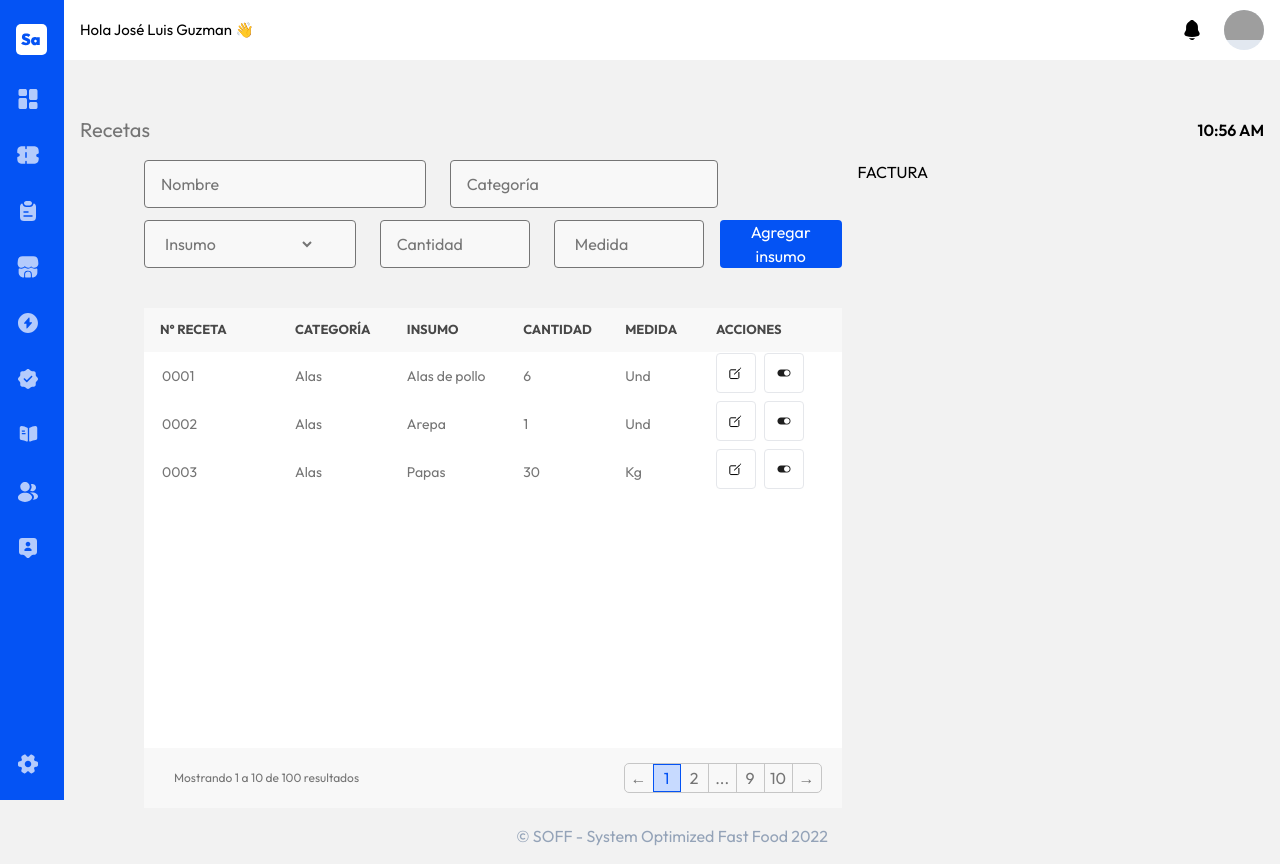
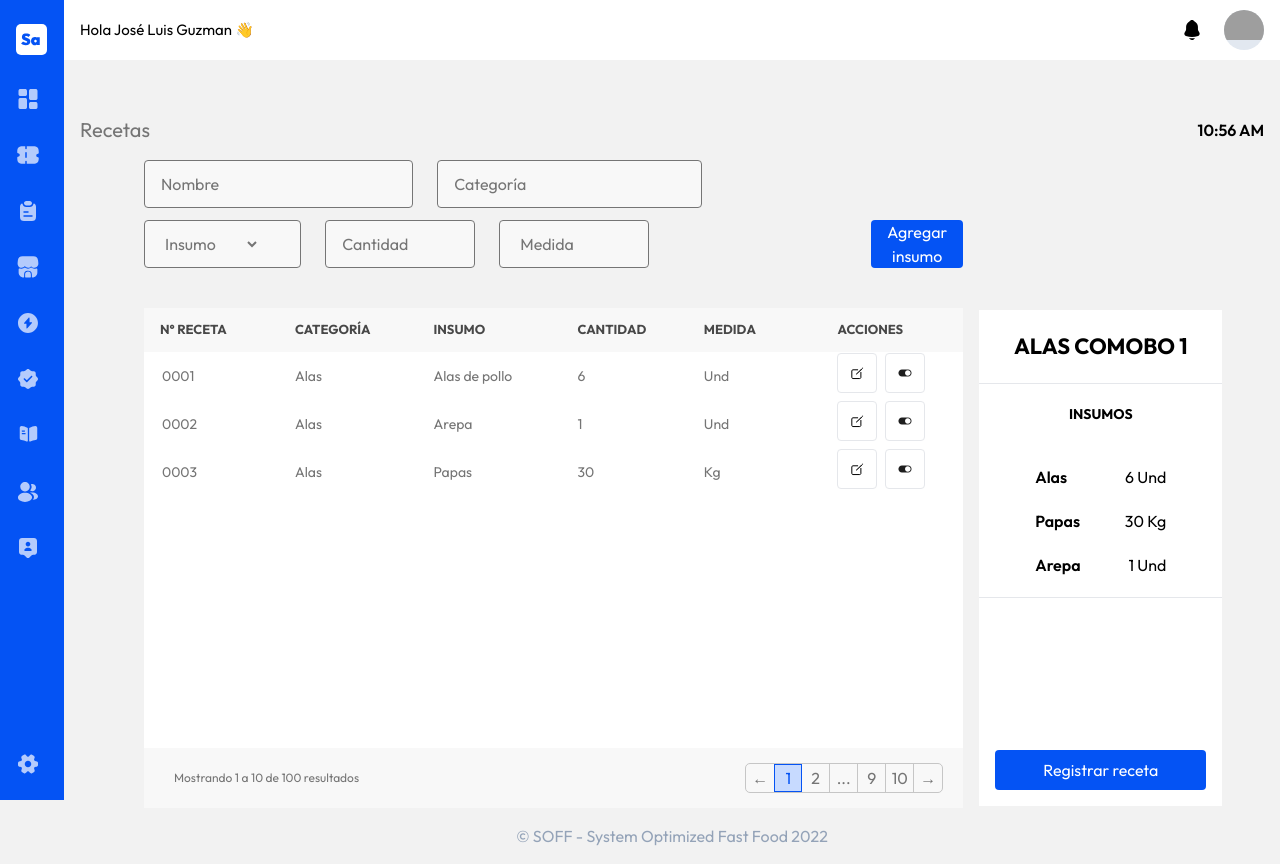
Before and after one commit to LuisM03/frontend_soff, a React (Create React App) app: page /addRecipe in a window 1280 px wide. Built offline with nearby package versions, Linux system fonts and the light colour scheme; grey boxes are pictures that could not be loaded.

Commit message:
factura detalle de la receta

```diff
--- /dev/null
+++ b/src/components/Recetas_componentes/facturaDetalleReceta.jsx
@@ -0,0 +1,35 @@
+export default function FacturaDetalleReceta(props){
+    return (
+        <div className="bg-white w-full flex flex-col justify-between h-[70%]">
+            <div className="">
+                <div className="text-center w-full flex flex-col py-5">
+                    <h1 className="font-bold text-[22px]">ALAS COMOBO 1</h1>
+                </div>
+                <hr className="my-"/>
+                <div className="text-center w-full flex flex-col py-5">
+                    <h1 className="font-bold text-[14px]">INSUMOS</h1>
+                </div>
+                <div className="flex flex-col justify-center">
+                    <div className="flex justify-between px-4 pt-5 pl-14 pr-14">
+                        <p className="font-semibold">Alas</p>
+                        <p>6 Und</p>
+                    </div>
+                    <div className="flex justify-between px-4 pt-5 pl-14 pr-14">
+                        <p className="font-semibold">Papas</p>
+                        <p>30 Kg</p>
+                    </div>
+                    <div className="flex justify-between px-4 pt-5 pl-14 pr-14">
+                        <p className="font-semibold">Arepa</p>
+                        <p>1 Und</p>
+                    </div>
+                    <hr className="my-5"/>
+                </div>
+                <div className="px-4 py-4  ">
+                    <button className="flex items-center w-full justify-center mt-[116px] py-2 px-4 flex ml-auto bg-[#0453F4] text-white rounded">
+                        Registrar receta
+                    </button>
+                </div>
+            </div>
+        </div>
+    )
+}
--- a/src/components/Recetas_componentes/filtroDetalleReceta.jsx
+++ b/src/components/Recetas_componentes/filtroDetalleReceta.jsx
@@ -4,7 +4,7 @@ export default function FiltroDetalleReceta(){
             <form className="flex">
                 <div className="flex pb-3">
                     <input type="text"  placeholder="Nombre"
-                    className=" w-full flex p-4 pr-10 items-center placeholder:text-[#757575] bg-[#F8F8F8]
+                    className=" w-full flex p-4 pr-6 items-center placeholder:text-[#757575] bg-[#F8F8F8]
                     rounded h-12 border border-solid border-1 border-[#757575] "/>
                     <input type="text"  placeholder="Categoría"
                     className=" w-full flex p-4 ml-6 items-center placeholder:text-[#757575] bg-[#F8F8F8]
@@ -31,9 +31,9 @@ export default function FiltroDetalleReceta(){
                                 rounded h-12 border border-solid border-1 border-[#757575] "/>
                                 </div>
 
-                    <div className=" p-4 flex ml-4 bg-[#0453F4] text-white rounded h-12">
+                    <div className=" p-4 flex ml-[222px] bg-[#0453F4] text-white rounded h-12">
                         <button className="flex items-center">
-                            <label>Agregar insumo</label>
+                            <p>Agregar insumo</p>
                         </button>
                     </div>
                 </div>
--- a/src/views/recetas/agregarReceta.jsx
+++ b/src/views/recetas/agregarReceta.jsx
@@ -4,6 +4,7 @@ import Cuerpo from "../../components/cuerpo"
 import Footer from "../../components/login_components/footer_login"
 import FiltroDetalleReceta from "../../components/Recetas_componentes/filtroDetalleReceta"
 import TablaDetalleReceta from "../../components/tablas/tablaDetalleReceta"
+import FacturaDetalleReceta from "../../components/Recetas_componentes/facturaDetalleReceta"
 
 export default function AddReceta(){
     return (
@@ -13,12 +14,12 @@ export default function AddReceta(){
             <Cabecera/>
             <Cuerpo modulo="Recetas" />
             <div className="flex">
-                <div className="w-[60%] ml-16">
+                <div className="w-[70%] ml-16">
                   <FiltroDetalleReceta/>
                   <TablaDetalleReceta/>
                 </div>
-                <div >
-                  <p>FACTURA</p>
+                <div className="w-[20%] h-[20%] mt-[150px]">
+                  <FacturaDetalleReceta />
                 </div>
             </div>
             <Footer />
```
